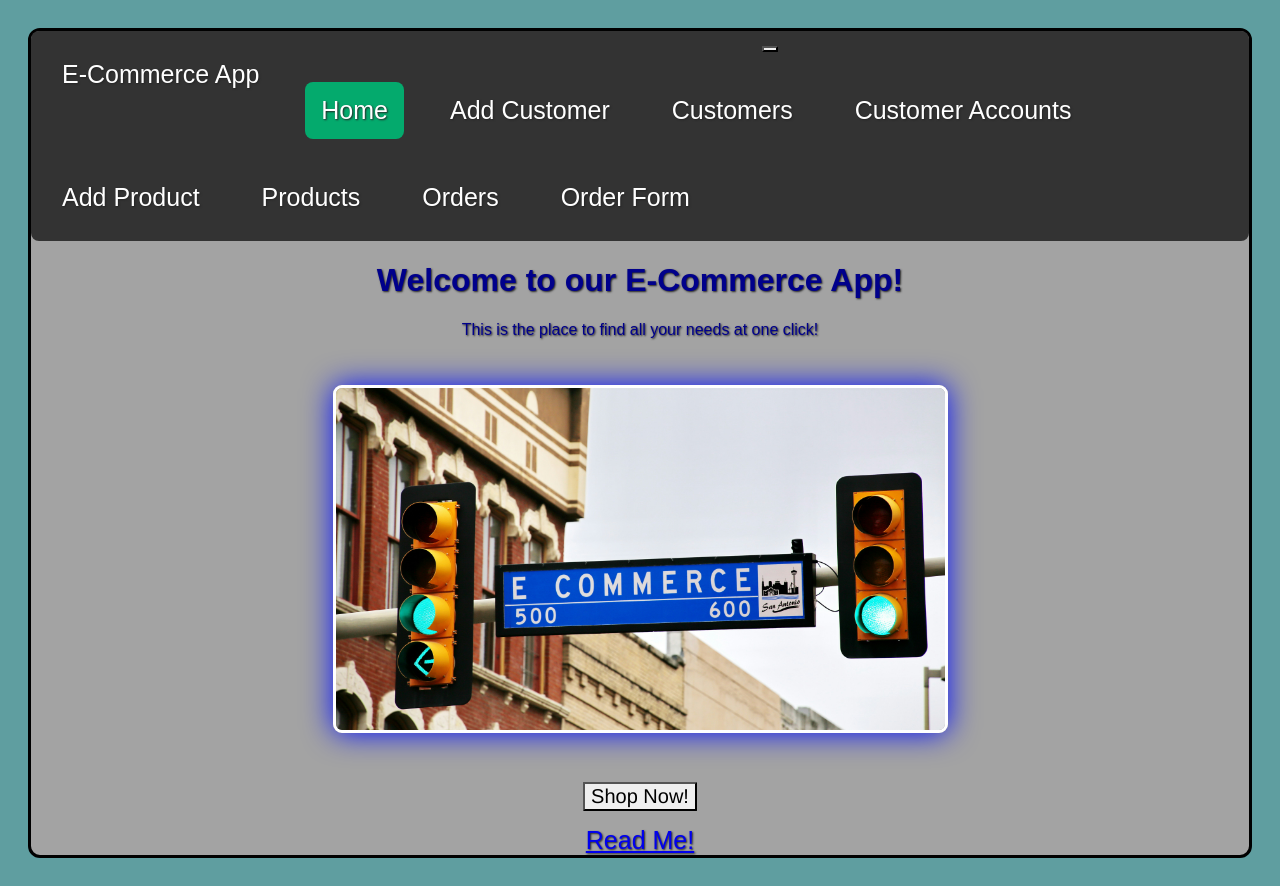
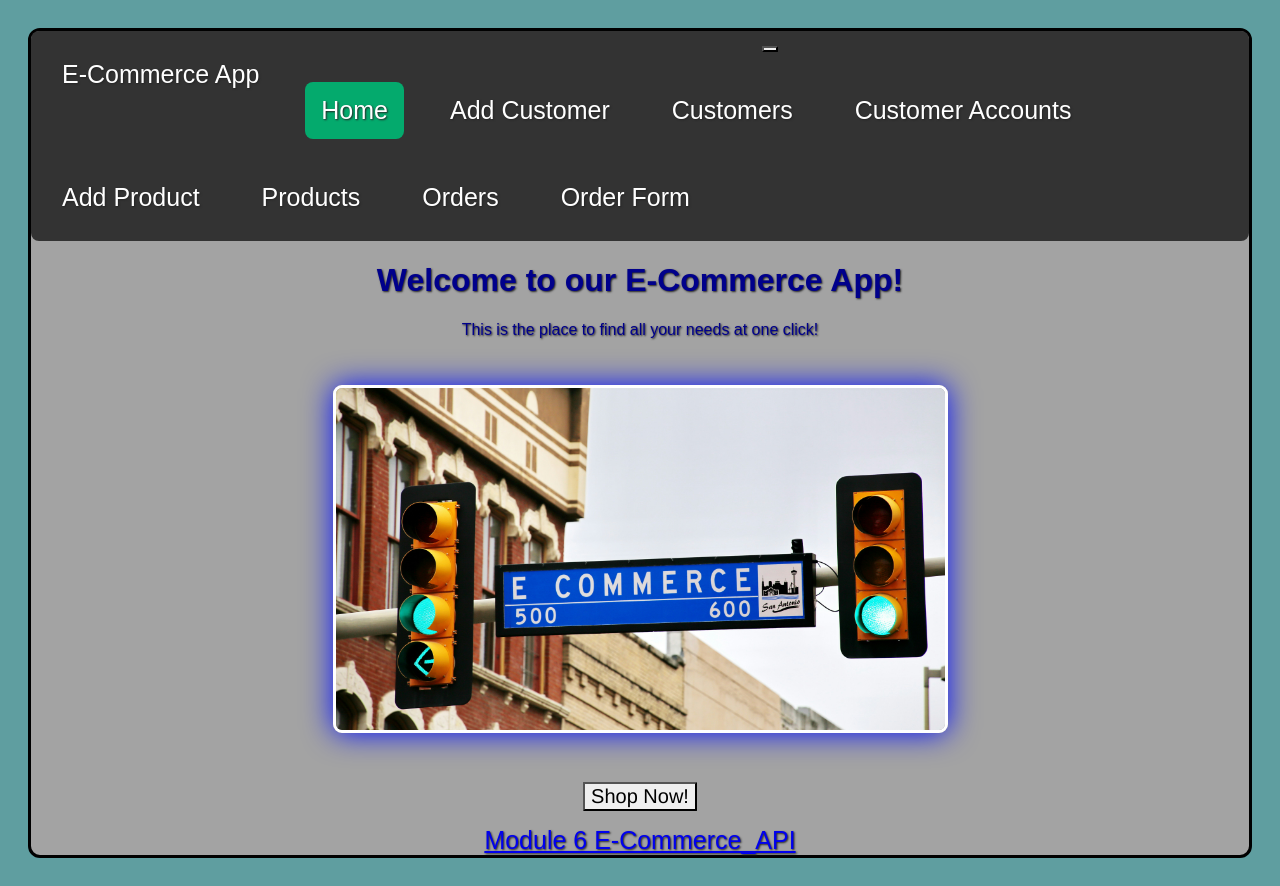
Before and after one commit to CurtisjPierce39/Mini-Project-E-commerce-API-Final-Mini-Project, a React (Vite) app: page / in a window 1280 px wide. Built offline with nearby package versions, Linux system fonts and the light colour scheme; no server answers.

Commit message:
add initial description

```diff
--- a/src/components/HomePage.jsx
+++ b/src/components/HomePage.jsx
@@ -9,7 +9,7 @@ function HomePage() {
             <p>This is the place to find all your needs at one click!</p>
             <img src="./src/components/img/e-commerce.jpg" className="img-fluid" alt="e-commerce image" /><br></br>
             <Button variant="primary" onClick={() => navigate(`/orders`)} className="me-2">Shop Now!</Button><br></br>
-            <a href="READme.md">Read Me!</a>
+            <a href="https://github.com/CurtisjPierce39/Mini-Project-E-commerce-API">Module 6 E-Commerce_API</a>
         </div>
         )
 }
```
